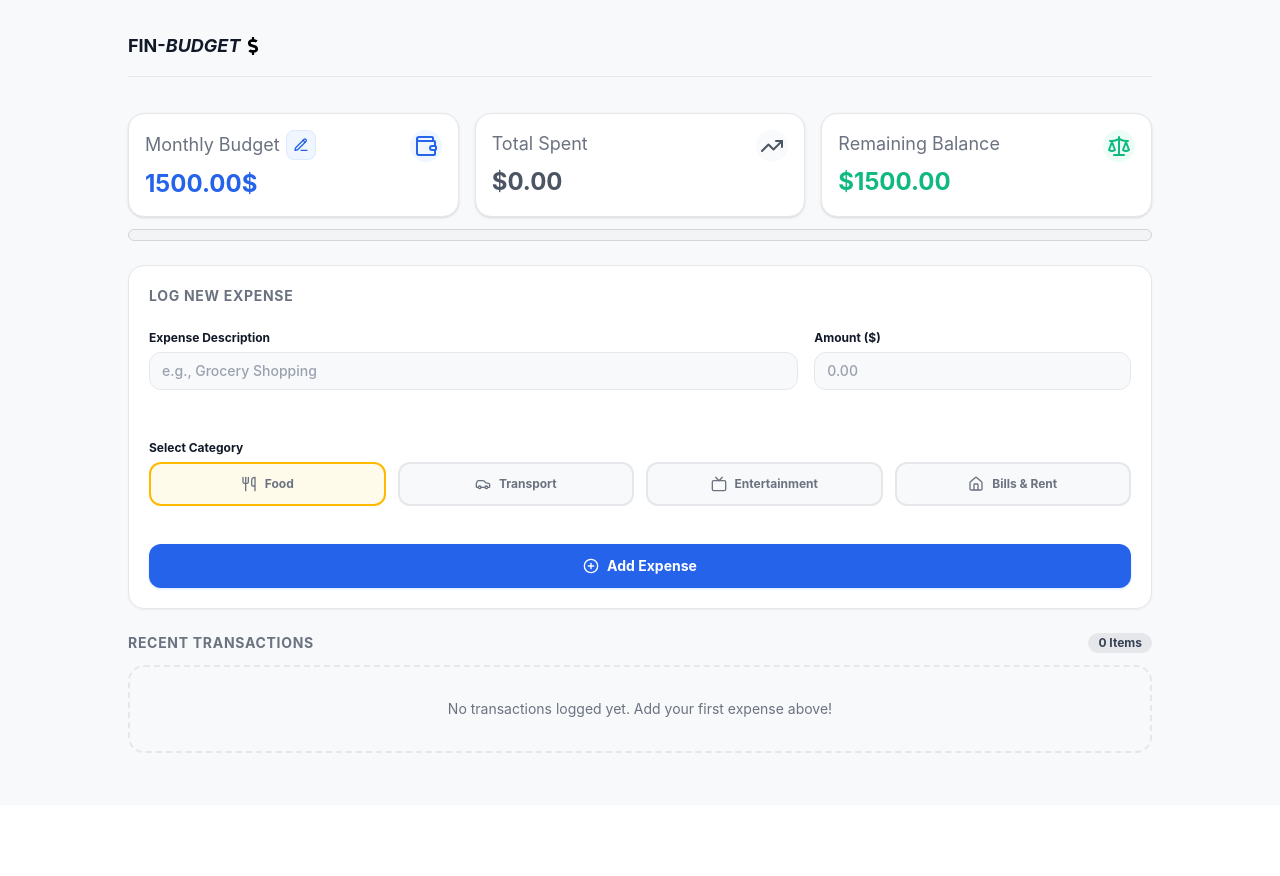
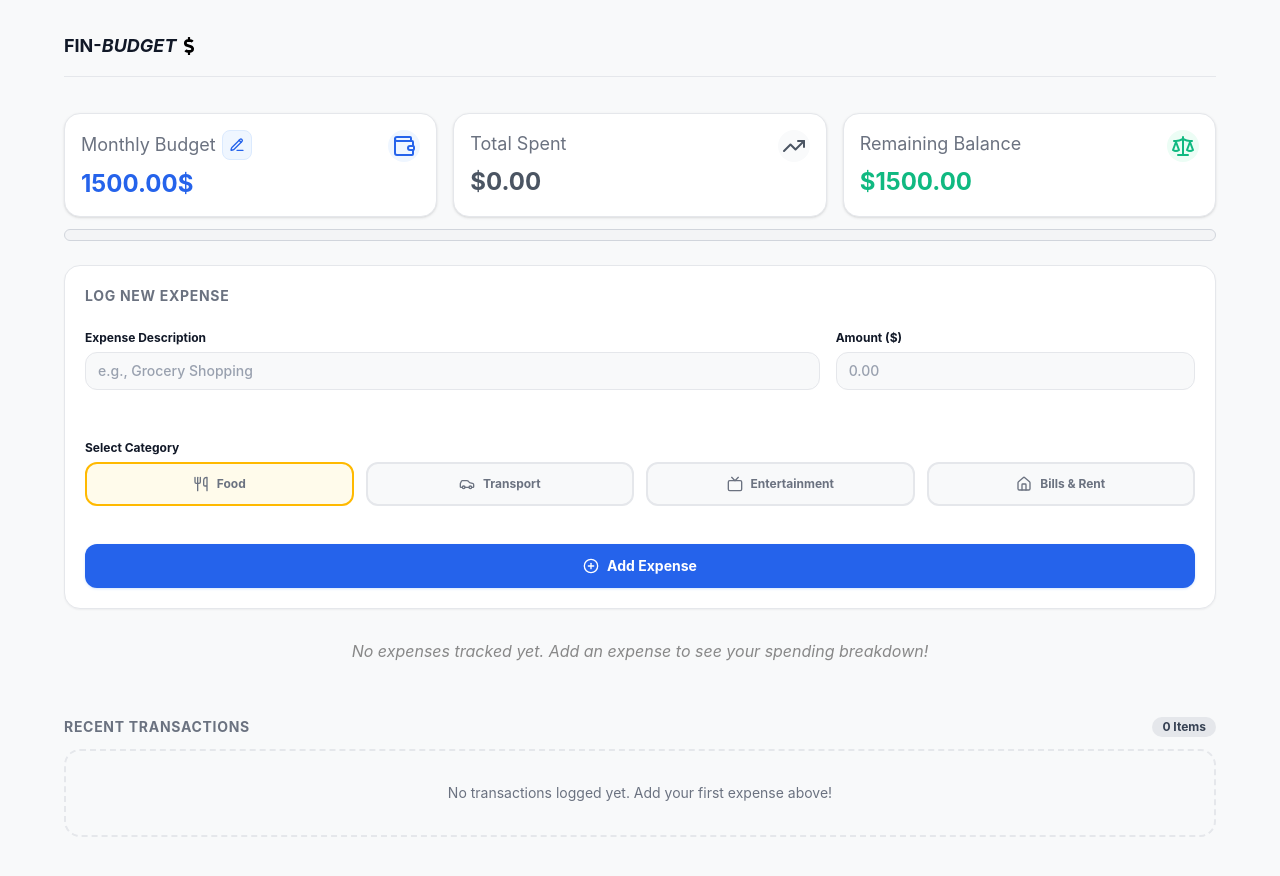
Before and after one commit to sodiqgainu/Fin-Budget-App, a React (Vite) app: page / in a window 1280 px wide. Shown: the top 876 px of the page. Before the commit the page ends 805 px from the top, so only its background shows below. Built offline with nearby package versions, Linux system fonts and the light colour scheme.

Commit message:
added a chart for expnenses display

```diff
--- a/package.json
+++ b/package.json
@@ -14,6 +14,7 @@
     "react": "^19.2.6",
     "react-dom": "^19.2.6",
     "react-icons": "^5.6.0",
+    "recharts": "^3.9.2",
     "tailwindcss": "^4.3.1",
     "zustand": "^5.0.14"
   },
--- a/src/App.jsx
+++ b/src/App.jsx
@@ -20,7 +20,7 @@ function App() {
   return (
   <>
   <div className="min-h-svh bg-brand-bg  p-4 px-3">
-    <div className="max-w-5xl mx-auto">
+    <div className="max-w-6xl mx-auto">
        <Header/>
        <MainBody/>
     </div>
--- /dev/null
+++ b/src/components/BudgetChart.jsx
@@ -0,0 +1,38 @@
+import { PieChart, Pie, Cell, Tooltip, Legend, ResponsiveContainer } from 'recharts';
+
+const BudgetChart = ({data}) => {
+
+    if (data.length === 0) {
+    return (
+      <div style={{ textAlign: 'center', padding: '30px', color: '#888', fontStyle: 'italic' }}>
+        No expenses tracked yet. Add an expense to see your spending breakdown!
+      </div>
+    );
+  }
+
+  return (
+    <div style={{ width: '100%', height: 300, marginTop: '20px', marginBottom: '20px' }}>
+      <ResponsiveContainer width="100%" height="100%">
+        <PieChart>
+          <Pie
+            data={data}
+            cx="50%"
+            cy="50%"
+            innerRadius={60} /* Makes it a beautiful donut shape */
+            outerRadius={80}
+            paddingAngle={4}
+            dataKey="value"
+             >
+            {data.map((entry, index) => (
+              <Cell key={`cell-${index}`} fill={entry.color} />
+            ))}
+          </Pie>
+          <Tooltip formatter={(value) => `$${value}`} />
+          <Legend iconType="circle" layout="horizontal" verticalAlign="bottom" align="center" />
+        </PieChart>
+      </ResponsiveContainer>
+    </div>
+  )
+}
+
+export default BudgetChart
--- a/src/components/MainBody.jsx
+++ b/src/components/MainBody.jsx
@@ -4,6 +4,7 @@ import HistoryCards from "./HistoryCards"
 import { useBudgetStore } from "../useStore"
 import { useState } from "react"
 import ProgressBarAlert from "./ProgressBarAlert"
+import BudgetChart from "./BudgetChart"
 
 
 
@@ -34,6 +35,26 @@ const [editBudget, setEditBudget] = useState(budget)
 
   const remainingBalance = budget - totalSpent
 
+
+  let categoryTotals = {
+  Food: 0,
+  Transport: 0,
+  Entertainment: 0,
+ Bills: 0
+};
+
+expenses.forEach((expense) => {
+  if (categoryTotals[expense.category] !== undefined) {
+    categoryTotals[expense.category] += Number(expense.cost);
+  }
+});
+
+let chartData = [
+  { name: 'Food', value: categoryTotals.Food, color: '#2ecc71' },
+  { name: 'Transport', value: categoryTotals.Transport, color: '#3498db' },
+  { name: 'Entertainment', value: categoryTotals.Entertainment, color: '#ff9f43' }, /* Your orange! */
+  { name: 'Bills & Rent', value: categoryTotals.Bills, color: '#9b59b6' }
+].filter((item) => item.value > 0);
 
 
 
@@ -216,6 +237,12 @@ const [editBudget, setEditBudget] = useState(budget)
         </form>
 
 
+        {/* CHART COMPONENT */}
+
+     <BudgetChart data={chartData} />
+
+
+
         {/* THE TRANSACTION HISTORY SECTION */}
 <div className="flex flex-col gap-3 mt-6">
 
--- a/src/useStore.js
+++ b/src/useStore.js
@@ -1,6 +1,9 @@
 import { create } from "zustand";
+import { persist } from "zustand/middleware";
 
-export const useBudgetStore = create((set) =>({
+export const useBudgetStore = create(
+  persist(
+  (set) =>({
 
     // GLOBAL VARIABLES
 
@@ -61,4 +64,11 @@ setAmount: (num) => set({ amount: num }),
     };
   })
 
-}))
+}),
+
+{
+   name: "simple-budget-storage",
+}
+)
+
+)
```
Also changed, not shown: 1 other file (tests, documents, lock files or other folders).
